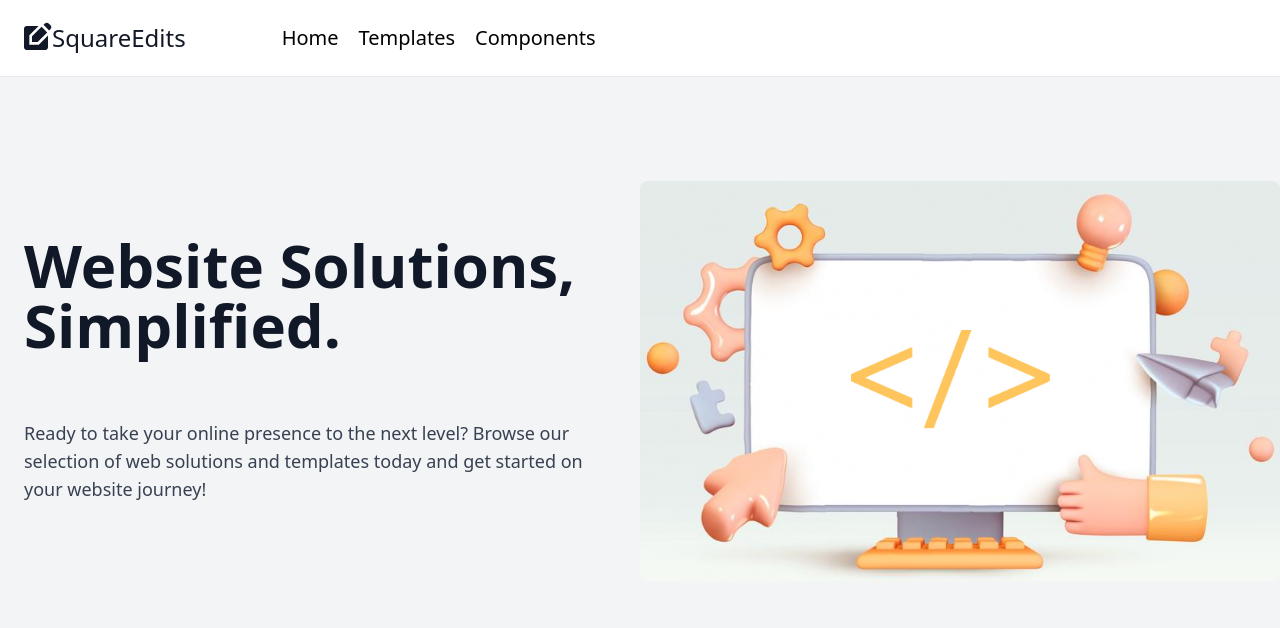
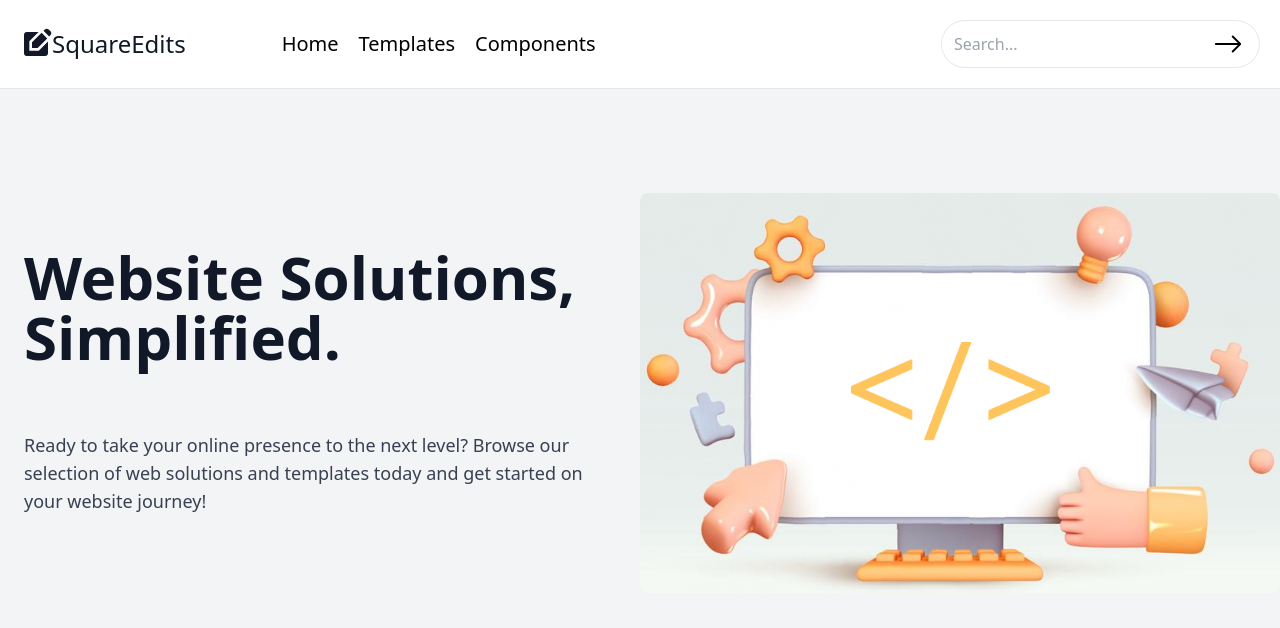
Before and after one commit to darshilkantaria11/SU, a Next.js app in the folder codeeasy/: page / in a window 1280 px wide. Shown: the top 628 px of the page. Built offline with nearby package versions, Linux system fonts and the light colour scheme.

Commit message:
searchbar

```diff
--- a/codeeasy/components/Navbar.js
+++ b/codeeasy/components/Navbar.js
@@ -1,5 +1,6 @@
 import React from 'react'
 import { MdEditSquare } from "react-icons/md";
+import { BsArrowRight } from "react-icons/bs";
 import Link from 'next/link';
 
 const Navbar = () => {
@@ -12,12 +13,16 @@ const Navbar = () => {
             <span className=" text-2xl">SquareEdits</span>
           </a>
           <nav className="md:mr-auto md:ml-20 md:py-1   md:pl-4  text-black- flex flex-wrap items-center text-base justify-between  ">
-           <Link className="mr-5 text-xl hover:text-blue-500 " href={'/'}> Home</Link>
-           <Link className="mr-5 text-xl hover:text-blue-500 " href={'/'}> Templates</Link>
-           <Link className="mr-5 text-xl hover:text-blue-500 " href={'/'}> Components</Link>
+            <Link className="mr-5 text-xl hover:text-blue-500 " href={'/'}> Home</Link>
+            <Link className="mr-5 text-xl hover:text-blue-500 " href={'/'}> Templates</Link>
+            <Link className="mr-5 text-xl hover:text-blue-500 " href={'/'}> Components</Link>
 
 
           </nav>
+          <div class="flex items-center border rounded-full">
+            <input class="py-2 px-3 rounded-full focus:outline-none" type="text" placeholder="Search..."/>
+              <button class=" py-2 px-4 "><BsArrowRight size={30} /></button>
+          </div>
 
         </div>
       </header>
```
